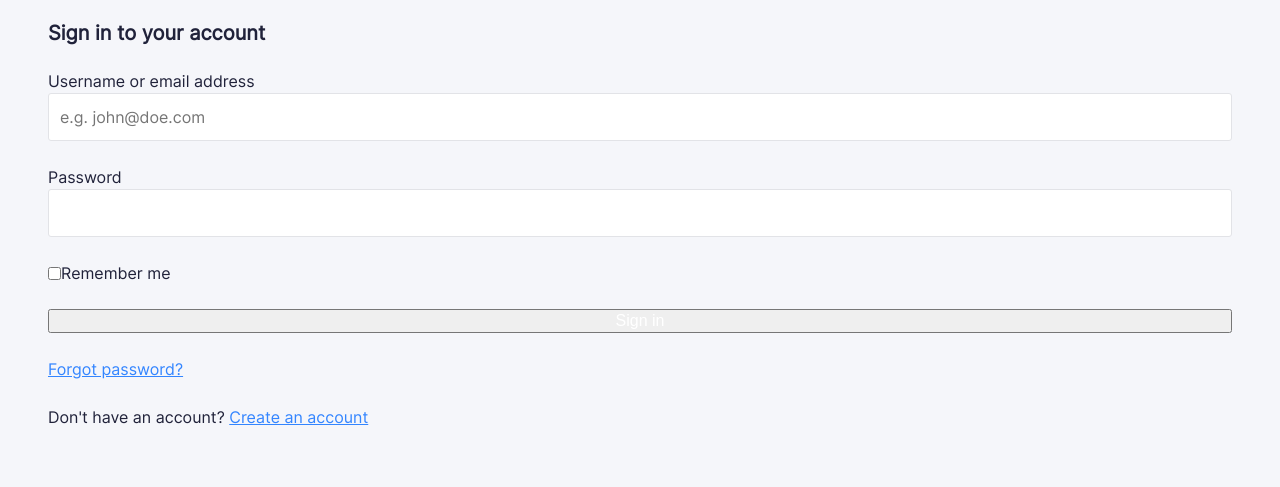
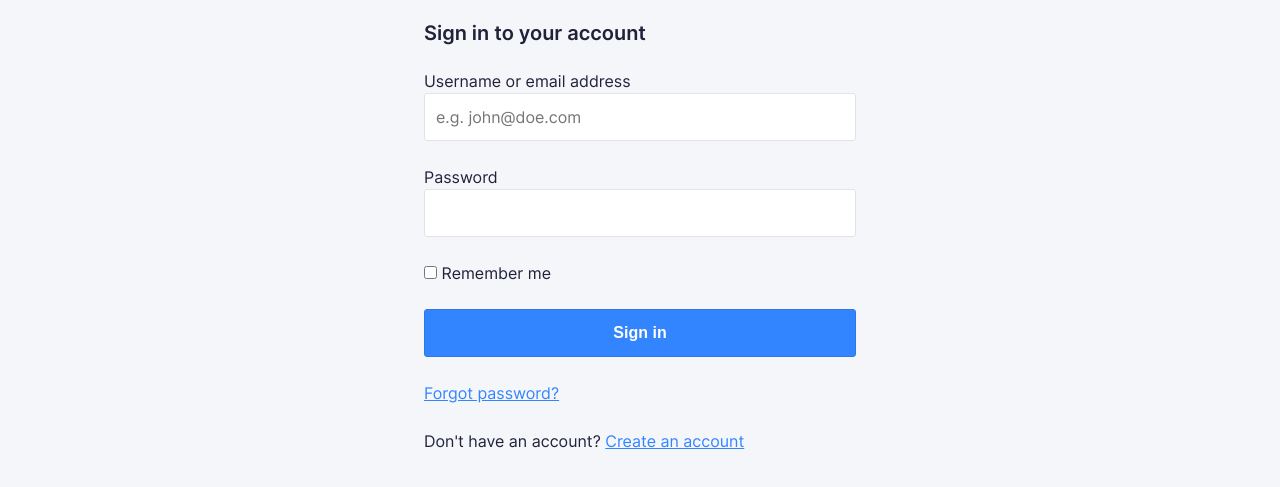
Before and after one commit to nmct-create3/login-form-design-debeufjens, a plain HTML site: page index.html in a window 1280 px wide. Shown: the part 75-562 px from the top of the page. Drawn offline with Linux system fonts and the light colour scheme.

Commit message:
fixed errors

```diff
--- a/css/screen.css
+++ b/css/screen.css
@@ -4,7 +4,14 @@
 
 @font-face {
     font-family: 'Inter';
-    src: url(../fonts/Inter-Regular.woff2) format('woff2');
+    font-weight: 400;
+    src: url('../fonts/Inter-Regular.woff2') format('woff2');
+}
+
+@font-face {
+    font-family: 'Inter';
+    font-weight: 600;
+    src: url('../fonts/Inter-SemiBold.woff2') format('woff2');
 }
 
 /*------------------------------------*\
@@ -29,7 +36,7 @@
 html {
     font-size: 16px;
     line-height: 1.5;
-    font-family: 'Inter', Helvetica, arial, sans-serif;
+    font-family: Inter, arial, sans-serif;
     color: #20223a;
     box-sizing: border-box;
     -webkit-font-smoothing: antialiased;
@@ -168,20 +175,12 @@ a {
 
 a:visited,
 a:active {
-    color: #3385ff;
+    color: #1a5cc1;
 }
 
 a:hover,
 a:focus {
-    color: DeepPink;
-}
-
-input {
-    display: block;
-}
-
-label {
-    display: block;
+    color: #1a5cc1;
 }
 
 /*------------------------------------*\
@@ -412,6 +411,7 @@ label {
 */
 
 .o-button-reset {
+    outline: none;
     border: none;
     margin: 0;
     padding: 0;
@@ -432,7 +432,6 @@ label {
 
     /* Corrects inability to style clickable `input` types in iOS */
     -webkit-appearance: none;
-    outline: none;
 }
 
 /*------------------------------------*\
@@ -443,24 +442,6 @@ label {
     Component: Logo
     ---
     Website main logo
-*/
-
-/*
-    Component: Card
-    ---
-    Card with box shadow
-*/
-
-/*
-    Component: Forms
-    ---
-    Everything form related here
-*/
-
-/*
-    Component: Input
-    ---
-    Class to put on all input="text" like form inputs
 */
 
 .c-logo {
@@ -477,46 +458,76 @@ label {
 .c-logo__path--1 {
     fill: #20223a;
 }
+
 .c-logo__path--2 {
     fill: #3385ff;
 }
+
 .c-logo__path--3 {
     fill: #1b4186;
 }
+
+/*
+    Component: Card
+    ---
+    Card with box shadow
+*/
+
+/*
+    Component: Forms
+    ---
+    Everything form related here
+*/
+
+.c-form-field--option {
+    display: flex;
+    align-items: center;
+}
+
+/*
+    Component: Input
+    ---
+    Class to put on all input="text" like form inputs
+*/
+
 .c-input {
     -webkit-appearance: none;
     -moz-appearance: none;
     appearance: none;
+    outline: none;
+
+    display: block;
     width: 100%;
+
     border-width: 1px;
     border-style: solid;
     border-color: #e2e3e7;
     border-radius: 3px;
+
     font-family: inherit;
-    color: inherit;
     font-size: 16px;
     line-height: 24px;
+    color: #b5b6c0;
     padding: 11px;
 }
-.c-checkbox {
-    display: flex;
-    align-items: center;
-}
+
 .c-input:focus {
-    outline: none;
+    border-color: #3385ff;
     box-shadow: h-offset v-offset blur spread color;
     box-shadow: 0 0 0 3px #3385ff4d;
 }
 
+/*
     Component: Label
     ---
     Class to put on all form labels
 */
 
-
 .c-label {
+    display: block;
 }
 
+/* If a input is focused within the form-field class change te color of the label */
 
 .c-form-field:focus-within .c-label {
 }
@@ -524,165 +535,199 @@ label {
 /*
     Component: Button
     ---
-    Class
-.c-form-field:focus-within .c-label {
-}
-
-    Component: Button
-    ---
     Class to put on form buttons or links
 */
 
-
 .c-button {
     width: 100%;
+    font-size: 16px;
+    font-weight: 600;
+    line-height: 24px;
     color: white;
-    font-size: 16px;
+
+    border-style: solid;
+    border-width: 1px;
+    border-radius: 3px;
+    border-color: #2e77e6;
+
+    padding: 11px;
+    background-color: #3385ff;
 }
+
 .c-button:hover {
+    background-color: #4f95ff;
 }
+
 .c-button:focus {
+    background-color: #3385ff;
+    border-color: #2e77e6;
+    box-shadow: h-offset v-offset blur spread color;
+    box-shadow: 0 0 0 3px #3385ff4d;
 }
+
 .c-button:active {
+    background-color: #2e77e6;
 }
+
 .c-button--block {
 }
 
+/*------------------------------------*\
 #UTILITIES
 \*------------------------------------*/
 
 /*
     Utilities: color
     ---
-    Uti
-    Utilities: color
-    ---
     Utility classes to put specific colors onto elements
 */
 
-.
 .u-color-neutral-base {
     color: Silver;
 }
+
 .u-color-neutral-dark {
     color: Black;
 }
 
+/*
     Utilities: spacing
     ---
     Utility classes to put specific margins and paddings onto elements
 */
 
-.
 .u-pt-clear {
     padding-top: 0 !important;
 }
+
 .u-mb-clear {
     margin-bottom: 0 !important;
 }
+
 .u-mb-xs {
     margin-bottom: 4px !important;
 }
+
 .u-mb-sm {
     margin-bottom: 8px !important;
 }
+
 .u-mb-md {
     margin-bottom: 16px !important;
 }
+
 .u-mb-lg {
     margin-bottom: 32px !important;
 }
+
 .u-mb-xl {
     margin-bottom: 48px !important;
 }
 
+/*
     Utilities: max-width
     ---
     Utility classes to put specific max widths onto elements
 */
 
-.
 .u-max-width-xs {
     max-width: 27em !important;
 }
+
 .u-max-width-sm {
     max-width: 39em !important;
 }
+
 .u-max-width-md {
     max-width: 50em !important;
 }
+
 .u-max-width-lg {
     max-width: 63.5em !important;
 }
+
 .u-max-width-none {
     max-width: none !important;
 }
 
+/*
     Utilities: align
     ---
     Utility classes align text or components
 */
 
-.
 .u-align-text-center {
     text-align: center;
 }
+
 .u-align-center {
     margin: 0 auto;
 }
 
+/*
     Utilities: text
     Utility classes to create smaller or bigger test
 */
 
-.
 .u-text-sm {
     font-size: 14px;
 }
 
+/*
     Utility: Widths
     ---
     Utility classes to put specific widths onto elements
     Will be mostly used on o-layout__item
 */
 
-.
 .u-width-auto {
     width: auto !important;
 }
+
 .u-1-of-2 {
     width: 50% !important;
 }
+
 .u-1-of-3 {
     width: 33.3333333333% !important;
 }
+
 .u-2-of-3 {
     width: 66.6666666667% !important;
 }
+
 .u-1-of-4 {
     width: 25% !important;
 }
+
 .u-3-of-4 {
     width: 75% !important;
 }
+
 .u-1-of-5 {
     width: 20% !important;
 }
+
 .u-2-of-5 {
     width: 40% !important;
 }
+
 .u-3-of-5 {
     width: 60% !important;
 }
+
 .u-4-of-5 {
     width: 80% !important;
 }
+
 .u-1-of-6 {
     width: 16.6666666667% !important;
 }
+
 .u-5-of-6 {
     width: 83.3333333333% !important;
 }
+
 @media (min-width: 576px) {
     .u-1-of-2-bp1 {
         width: 50% !important;
@@ -718,6 +763,7 @@ label {
         width: 83.3333333333% !important;
     }
 }
+
 @media (min-width: 768px) {
     .u-1-of-2-bp2 {
         width: 50% !important;
@@ -753,6 +799,7 @@ label {
         width: 83.3333333333% !important;
     }
 }
+
 @media (min-width: 992px) {
     .u-1-of-2-bp3 {
         width: 50% !important;
@@ -788,6 +835,7 @@ label {
         width: 83.3333333333% !important;
     }
 }
+
 @media (min-width: 1200px) {
     .u-1-of-2-bp4 {
         width: 50% !important;
@@ -824,13 +872,11 @@ label {
     }
 }
 
+/*------------------------------------*\
 #MEDIA
 \*------------------------------------*/
 
 /*
-    Media Queries
-    ---
-    EXAMPL
     Media Queries
     ---
     EXAMPLE Media Queries for Responsive Design.
@@ -838,43 +884,41 @@ label {
     USE THEM INLINE!
 */
 
-/
+/* Extra small devices (portrait phones, less than 576px)
 No media query since this is the default in mobile first design
 */
 
-/
+/* Small devices (landscape phones, 576px and up)
 @media (min-width: 576px) {}
 */
 
-/
+/* Medium devices (tablets, 768px and up)
 @media (min-width: 768px) {}
 */
 
-/
+/* Large devices (landscape tablets, desktops, 992px and up)
 @media (min-width: 992px) {}
 */
 
-/
+/* Extra large devices (large desktops, 1200px and up)
 @media (min-width: 1200px) {}
 */
 
-/
+/*
     Print styles.
     ---
     Inlined to avoid the additional HTTP request:
     http://www.phpied.com/delay-loading-your-print-css/
 */
 
-@
 @media print {
     *,
     *:before,
     *:after {
         background: transparent !important;
         color: #000 !important;
-            http://www.sanbeiji.com/archives/953 */
-    box-shadow: none !important;
-    text-shado
+        /* Black prints faster:
+        http://www.sanbeiji.com/archives/953 */
         box-shadow: none !important;
         text-shadow: none !important;
     }
@@ -888,10 +932,10 @@ No media query since this is the default in mobile first design
     abbr[title]:after {
         content: ' (' attr(title) ')';
     }
-      * Don't show links that are fragment identifiers,
+    /*
+    * Don't show links that are fragment identifiers,
     * or use the `javascript:` pseudo protocol
     */
-  a[hr
     a[href^='#']:after,
     a[href^='javascript:']:after {
         content: '';
@@ -904,10 +948,10 @@ No media query since this is the default in mobile first design
         border: 1px solid #999;
         page-break-inside: avoid;
     }
-      * Printing Tables:
+    /*
+    * Printing Tables:
     * http://css-discuss.incutio.com/wiki/Printing_Tables
     */
-  thea
     thead {
         display: table-header-group;
     }
```
